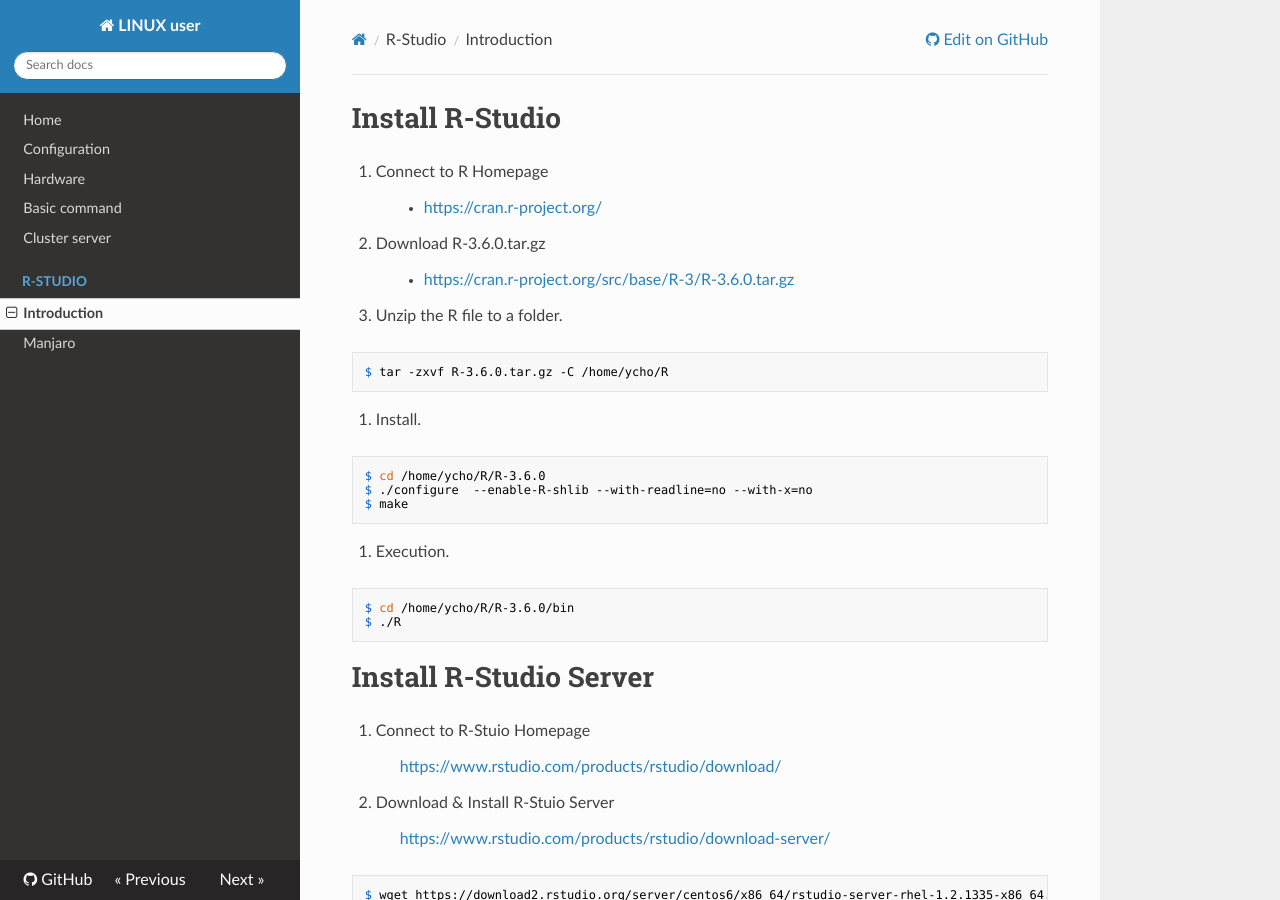
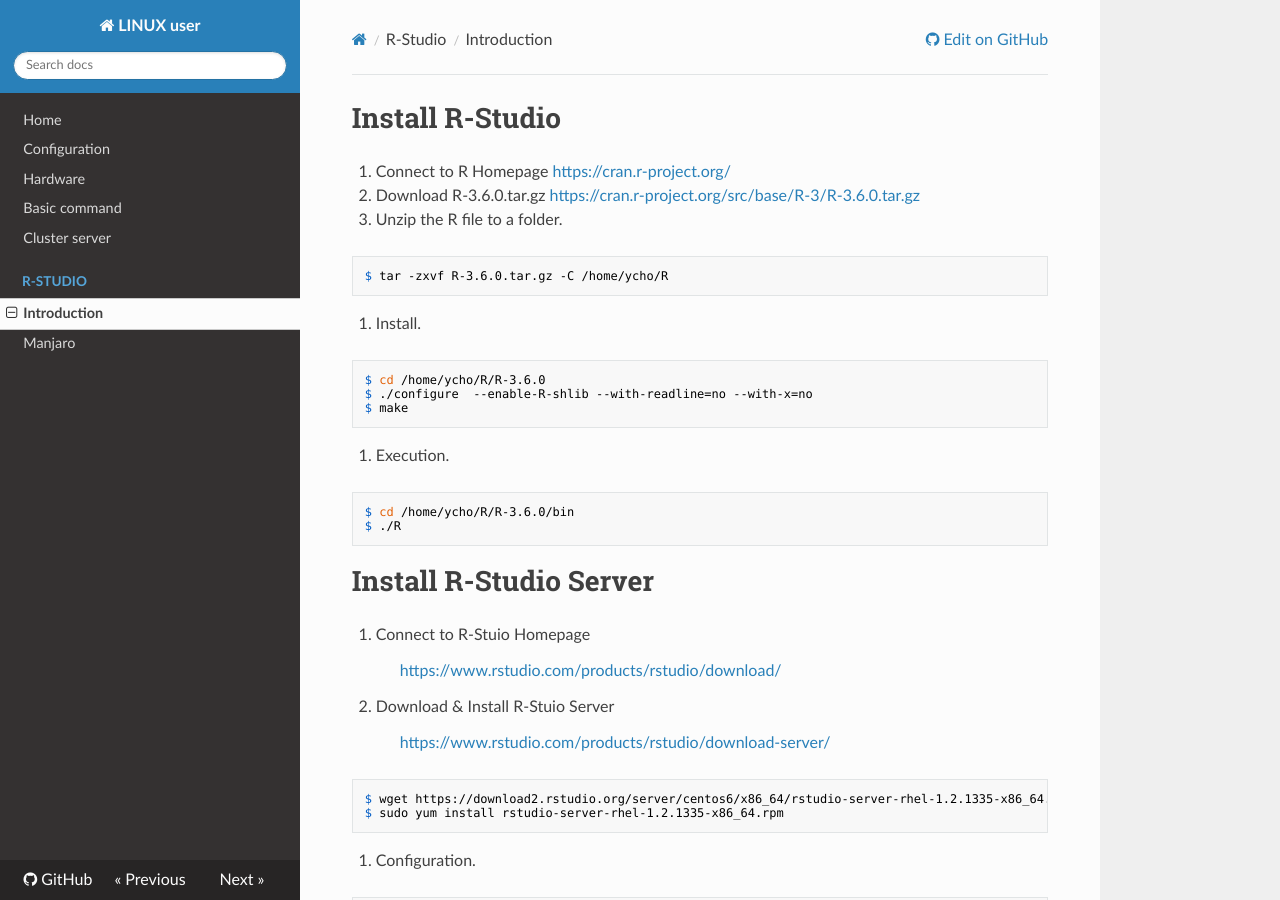
Before and after one commit to WonyoungCho/LINUX, an MkDocs documentation site: the page built from docs/rstudio_int.md, in a window 1280 px wide and 900 px high. Built offline with MkDocs 1.6.1, drawn with Linux system fonts in a browser that asks for light colours; nearby versions of some CDN libraries; old or Windows-style settings are respelled for this version of MkDocs.

Commit message:
Update rstudio_int.md

````diff
--- a/docs/rstudio_int.md
+++ b/docs/rstudio_int.md
@@ -1,10 +1,10 @@
 # Install R-Studio
 
 1. Connect to R Homepage
-> - <https://cran.r-project.org/>
+<https://cran.r-project.org/>
 
 2. Download R-3.6.0.tar.gz
-> - <https://cran.r-project.org/src/base/R-3/R-3.6.0.tar.gz>
+<https://cran.r-project.org/src/base/R-3/R-3.6.0.tar.gz>
 
 3. Unzip the R file to a folder.
 ```
````
